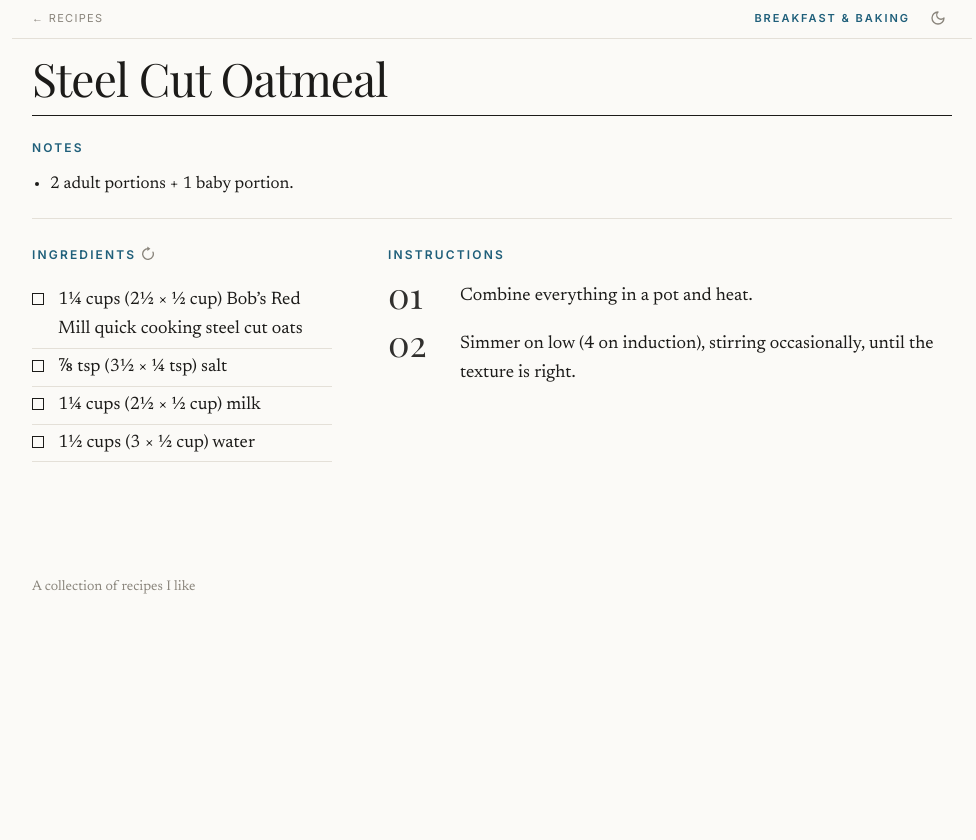
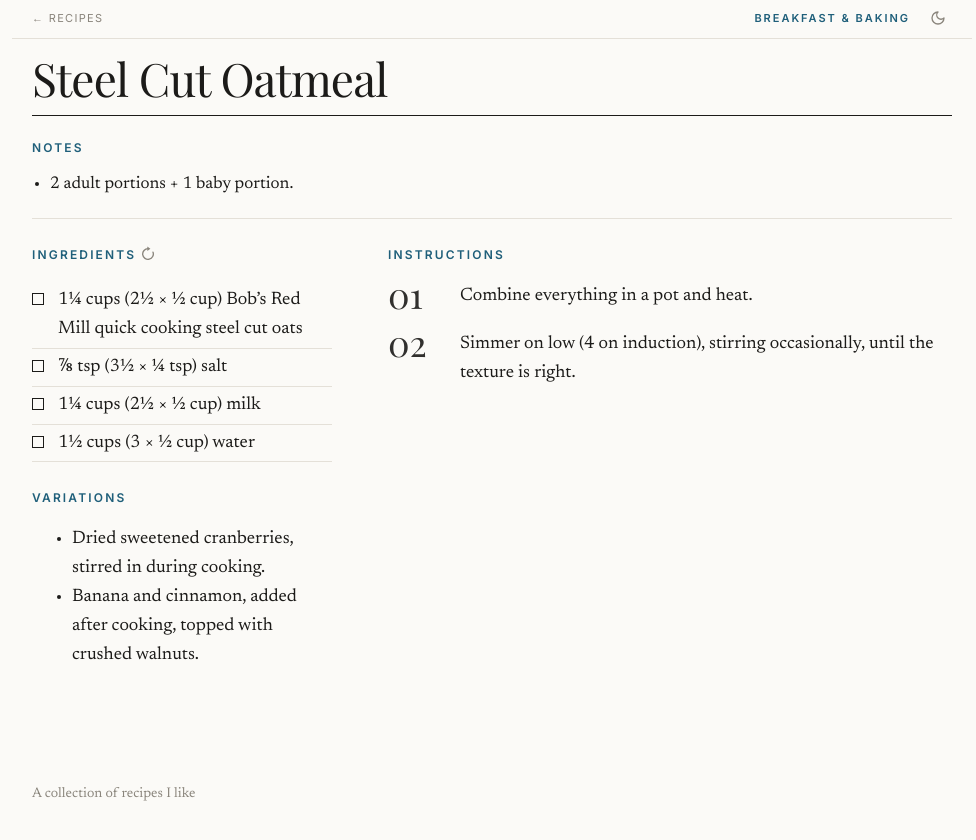
Before and after one commit to DarrenTsung/recipes, a Jekyll site: the page built from _recipes/steel_cut_oatmeal.md, in a window 1280 px wide. Shown: the top 840 px of the page, without its empty margins (48-1024 px from the left). Built offline with Jekyll 4.4.1, drawn with Linux system fonts in a browser that asks for light colours; some web fonts are replaced.

Commit message:
recipes: steel cut oatmeal variations
Co-Authored-By: Claude Opus 5.5 <noreply@anthropic.com>

```diff
--- a/_recipes/steel_cut_oatmeal.md
+++ b/_recipes/steel_cut_oatmeal.md
@@ -18,3 +18,8 @@ category: Breakfast & Baking
 
 1. Combine everything in a pot and heat.
 2. Simmer on low (4 on induction), stirring occasionally, until the texture is right.
+
+## Variations
+
+- Dried sweetened cranberries, stirred in during cooking.
+- Banana and cinnamon, added after cooking, topped with crushed walnuts.
```
